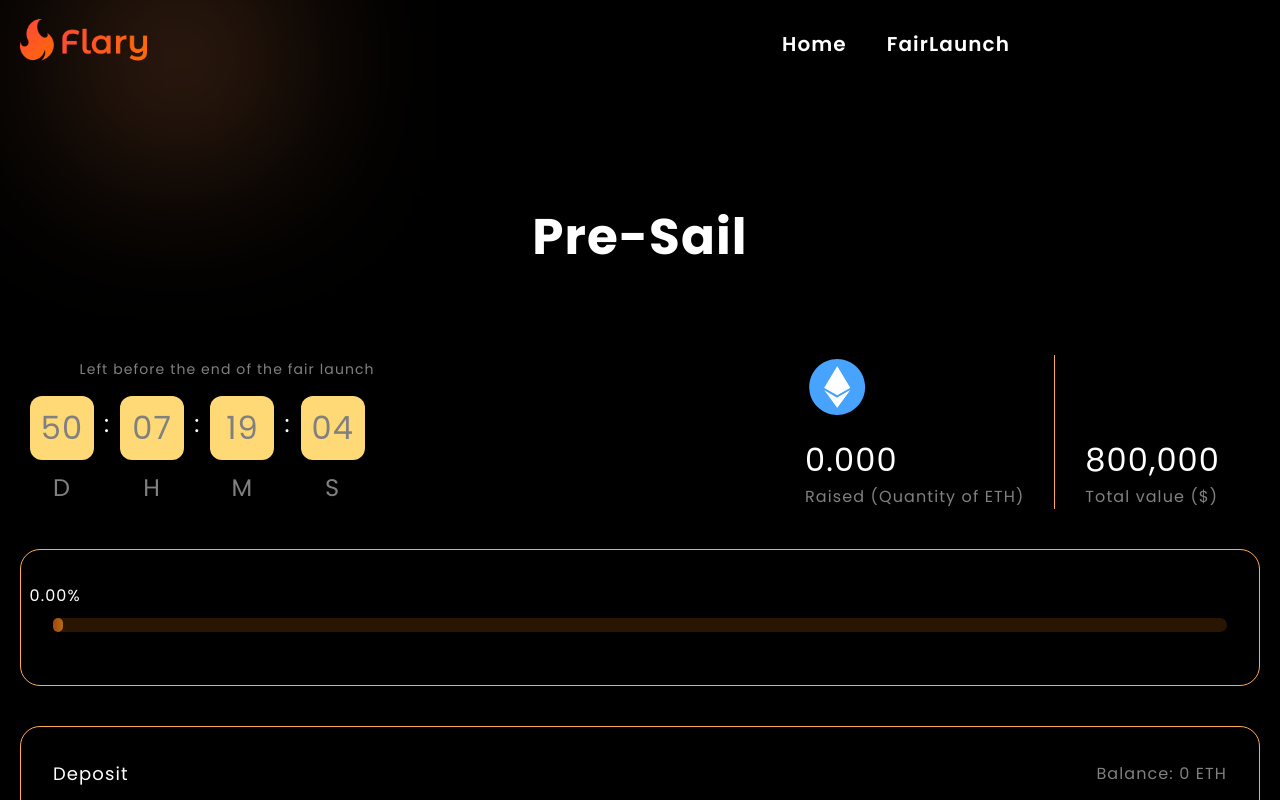
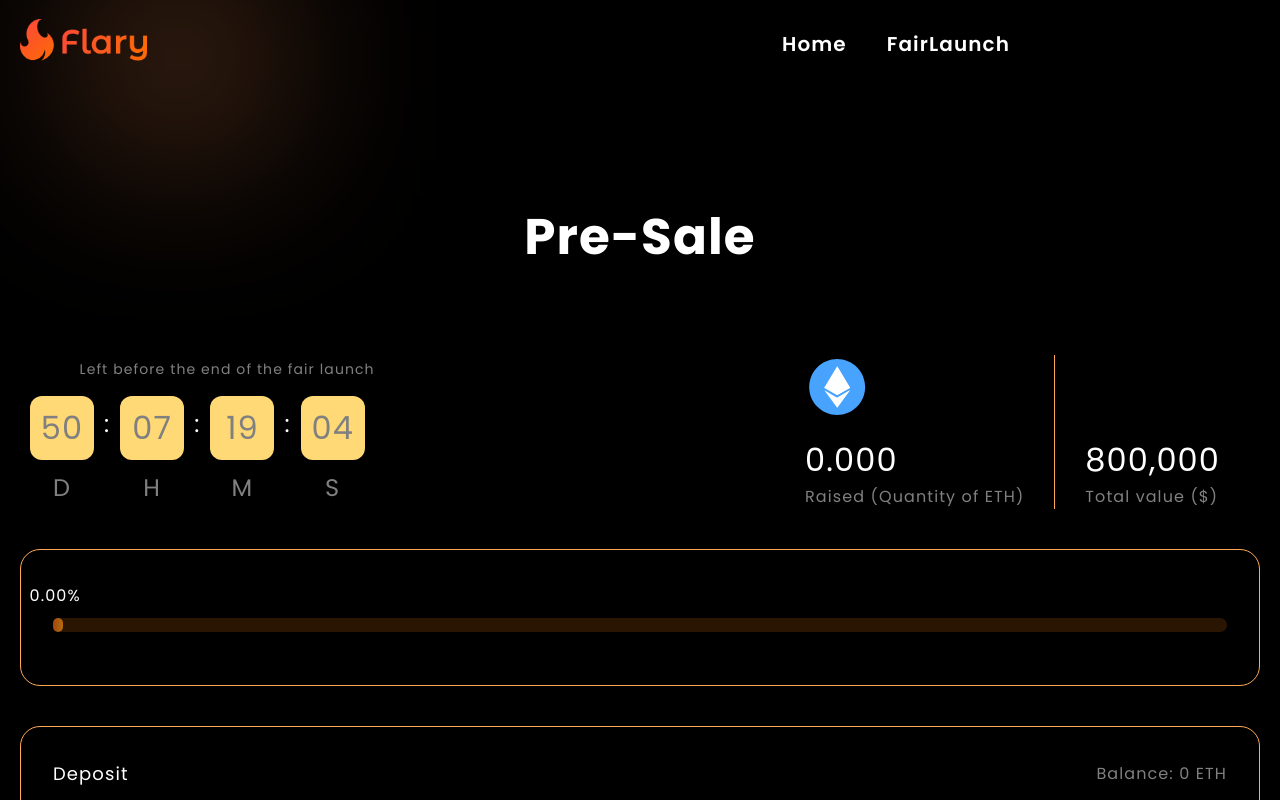
Before and after one commit to serjou1/Crypto_flary, a React (Create React App) app: page /fairlaunch in a window 1280 px wide. Shown: the top 800 px of the page. Built offline with nearby package versions, Linux system fonts and the light colour scheme.

Commit message:
vercel-test2

```diff
--- a/src/components/FairLaunch/Form/Form.jsx
+++ b/src/components/FairLaunch/Form/Form.jsx
@@ -11,7 +11,7 @@ export const Form = () => {
   const [progress, setProgress] = useState(0);
   const [inputValue, setInputValue] = useState('');
 
-  const date = new Date('2024-03-1') - new Date();
+
   const curs = 1000;
   const totalValue = 800000;
 
@@ -20,15 +20,15 @@ export const Form = () => {
     setRiseValue((prevRiseValue) => prevRiseValue + inputValue);
     setProgress((prevProgress) => prevProgress + progressInPercent);
     setInputValue('');
-    console.log(progressInPercent);
+
   };
-  console.log(riseValue);
+
 
   return (
     <div className={style.Form} id='fairLaunch'>
       <div className={style.header}>
         <div className={style.totalValue}>
-          <Timer data={date} />
+          <Timer  />
         </div>
         <div className={style.balance}>
           <div className={style.borderRight}>
--- a/src/components/FairLaunch/Header/HeaderFairLaunch.jsx
+++ b/src/components/FairLaunch/Header/HeaderFairLaunch.jsx
@@ -2,6 +2,6 @@ import React from 'react'
 
 export const HeaderFairLaunch = () => {
   return (
-    <h1   style={{fontSize:'50px'}}>Pre-Sail</h1>
+    <h1   style={{fontSize:'50px'}}>Pre-Sale</h1>
   )
 }
--- a/src/components/Timer/Timer.jsx
+++ b/src/components/Timer/Timer.jsx
@@ -1,8 +1,8 @@
 import React, { useEffect, useState } from 'react';
 import style from './Timer.module.scss';
 
-export const Timer = ({ data }) => {
-  const [time, setTime] = useState(data);
+export const Timer = () => {
+  const [time, setTime] = useState(new Date('2024-03-1') - new Date());
   const [date, setDate] = useState({});
 
   useEffect(() => {
```
